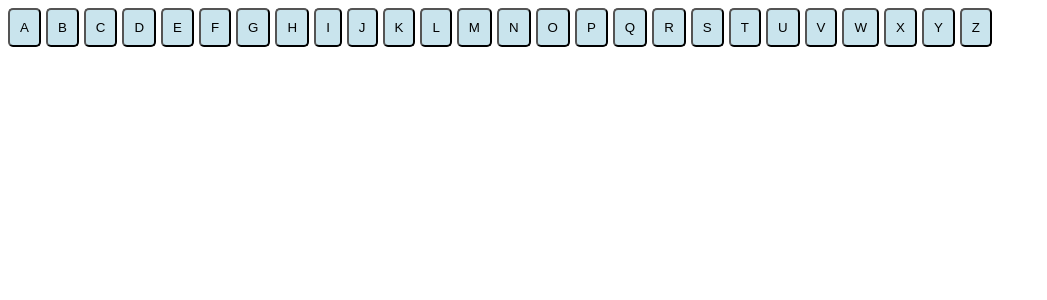
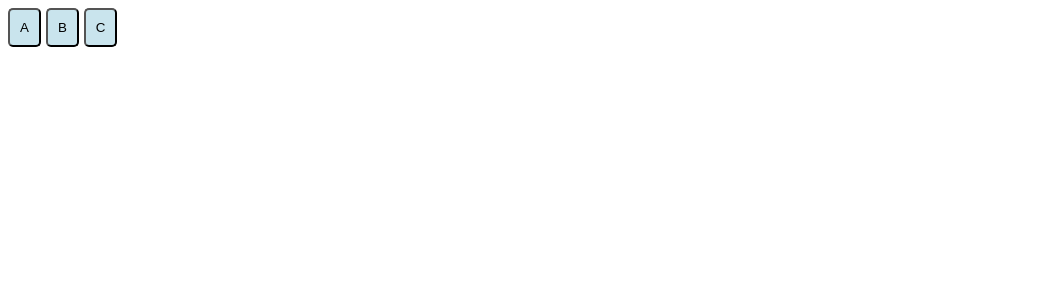
Before and after one commit to jdvplus/paperless-post-coderbyte-assessment, a React (Vite) app: page / in a window 1280 px wide. Shown: the top 300 px of the page, without its empty margins (0-1047 px from the left). Built offline with nearby package versions, Linux system fonts and the light colour scheme.

Commit message:
reset code to original boilerplate

```diff
--- a/src/App.jsx
+++ b/src/App.jsx
@@ -1,33 +1,19 @@
-import React, { useState } from 'react';
+import { useState } from 'react';
 
 import Tile from './Tile';
 import { style } from './style';
 
-const Application = () => {
-  const [outputString, setOutputString] = useState('');
-  const [clickedLetters, setClickedLetters] = useState([]);
-
-  const alphabet = 'ABCDEFGHIJKLMNOPQRSTUVWXYZ'.split('');
-
-  const handleTileClick = (letter) => {
-    setClickedLetters([...clickedLetters, letter]);
-    setOutputString([...outputString, letter]);
-  };
+const Application = (props) => {
+  // TODO: add code here
 
   return (
     <section>
       <aside style={style.letterContainer} id='letterContainer'>
-        {alphabet.map((letter) => {
-          return (
-            <Tile
-              letter={letter}
-              key={letter}
-              handleTileClick={handleTileClick}
-            />
-          );
-        })}
+        <Tile letter='A' />
+        <Tile letter='B' />
+        <Tile letter='C' />
       </aside>
-      <div id='outputString'>{outputString}</div>
+      <div id='outputString'></div>
     </section>
   );
 };
--- a/src/Tile.jsx
+++ b/src/Tile.jsx
@@ -1,13 +1,7 @@
-import React from 'react';
-
 import { style } from './style';
 
-const Tile = ({ letter, handleTileClick }) => {
-  return (
-    <button style={style.letter} onClick={() => handleTileClick(letter)}>
-      {letter}
-    </button>
-  );
+const Tile = (props) => {
+  return <button style={style.letter}>{props.letter}</button>;
 };
 
 export default Tile;
```
